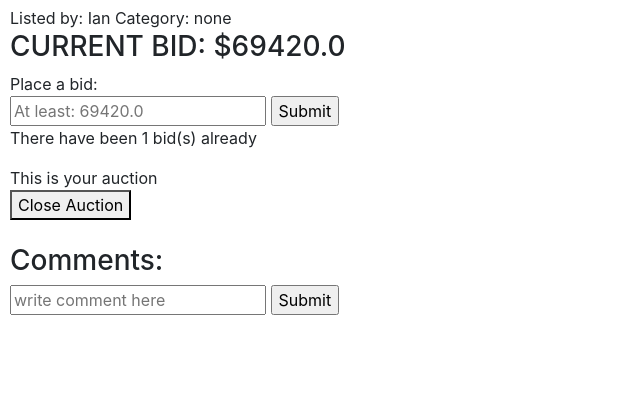
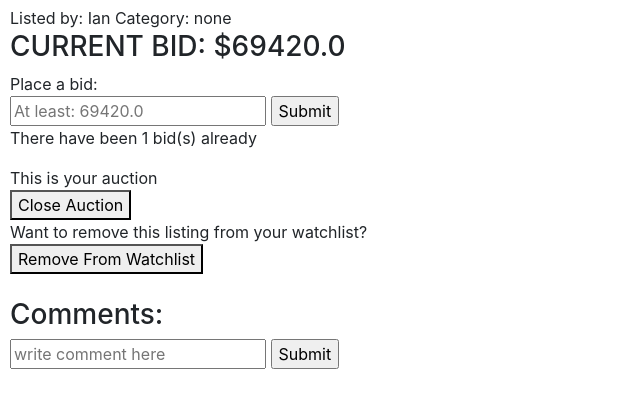
Before and after one commit to ithompson813/cs33week2, a Django app: a page that uses commerce/auctions/templates/auctions/listings/listing.html in a window 1280 px wide. Shown: the part 245-653 px from the top of the page, without its empty margins (0-640 px from the left). Run offline with Django 3.2, Linux system fonts and the light colour scheme; a user stored in the database is signed in; data comes from the database, SQL or seed files in the repository; both versions use the stored data as it was after the commit; some libraries are stand-ins or nearby versions.

Commit message:
added watchlist, all functionality complete

```diff
--- a/commerce/auctions/models.py
+++ b/commerce/auctions/models.py
@@ -1,10 +1,5 @@
 from django.contrib.auth.models import AbstractUser
 from django.db import models
-
-
-class User(AbstractUser):
-    pass
-
 
 
 # define possible categories
@@ -37,6 +32,11 @@ class Listing(models.Model):
         return self.title.replace(" ", "-")
 
 
+class User(AbstractUser):
+    saved_listing = models.ManyToManyField(Listing, related_name="watchlist")
+
+
+
 class Bid(models.Model):
     amount = models.FloatField(max_length=10, default=0)
     bidder = models.ForeignKey('User', on_delete=models.CASCADE)
--- a/commerce/auctions/templates/auctions/listings/listing.html
+++ b/commerce/auctions/templates/auctions/listings/listing.html
@@ -49,7 +49,40 @@
 
                 <h1> You Won! </h1>
 
+            {% else %}
+
+                <h1> {{bid.bidder}} Won! </h1>
+
             {% endifequal %}
+
+    {% endif %}
+
+    {% if user.is_authenticated %}
+
+        {% if listing not in watchlist %}
+
+            <h7> Want to save this listing? </h7>
+
+            <form action = "{% url 'save_listing' %}">
+                <input type="hidden" name = "listing" value="{{listing}}">
+                <button type="submit"> Add To Watchlist </button>
+            </form>
+
+        {% else %}
+
+            <h7> Want to remove this listing from your watchlist? </h7>
+
+            <form action = "{% url 'remove_listing' %}">
+                <input type="hidden" name = "listing" value="{{listing}}">
+                <button type="submit"> Remove From Watchlist </button>
+            </form>
+
+        {% endif %}
+
+
+    {% else %}
+
+        <h7> Sign in to save listings </h7>
 
     {% endif %}
 
--- a/commerce/auctions/urls.py
+++ b/commerce/auctions/urls.py
@@ -10,6 +10,8 @@ urlpatterns = [
     path("categories", views.category_list, name="categories"),
     path("categories/<str:category>", views.category_options, name="category_options"),
     path("watchlist", views.watchlist, name="watchlist"),
+    path("save_listing", views.save_listing, name="save_listing"),
+    path("remove_listing", views.remove_listing, name="remove_listing"),
     path("create", views.create, name="create"),
     path("listings/<str:listing>", views.listing, name="listing"),
     path("bid", views.bid, name="bid"),
--- a/commerce/auctions/views.py
+++ b/commerce/auctions/views.py
@@ -14,7 +14,8 @@ def index(request):
 
     return render(request, "auctions/index.html", {
 
-        "listings": Listing.objects.filter(is_active=True)
+        "listings": Listing.objects.filter(is_active=True),
+        "header_text": "All Active Listings"
 
     })
 
@@ -89,10 +90,6 @@ def category_options(request, category):
         "category": category
 
     })
-
-def watchlist(request):
-    return render(request, "auctions/index.html")
-
 
 # django form for creating a new listing
 class NewListingForm(forms.Form):
@@ -175,7 +172,8 @@ def listing(request, listing):
         'bid': highest_bid,
         "bid_count": all_bids.count(),
         "current_user": request.user,
-        "comments": comments
+        "comments": comments,
+        "watchlist": request.user.saved_listing.all()
 
     })
 
@@ -249,3 +247,53 @@ def comment(request):
 
     # return user to listing page
     return (listing(request, item))
+
+
+
+@login_required
+def watchlist(request):
+
+    saved_listings = request.user.saved_listing.all()
+
+    return render(request, "auctions/index.html", {
+
+        "listings": saved_listings,
+        "header_text": "Watchlist"
+
+    })
+
+@login_required
+def save_listing(request):
+
+    # retrieve data from html form
+    title = request.GET.get('listing')
+
+    # save listing to variable
+    item = Listing.objects.get(title=title)
+
+    # add listing to user's watchlist
+    request.user.saved_listing.add(item)
+    request.user.save()
+
+    print(request.user.saved_listing.all())
+
+    return listing(request, item)
+
+
+
+@login_required
+def remove_listing(request):
+
+    # retrieve data from html form
+    title = request.GET.get('listing')
+
+    # save listing to variable
+    item = Listing.objects.get(title=title)
+
+    # add listing to user's watchlist
+    request.user.saved_listing.remove(item)
+    request.user.save()
+
+    print(request.user.saved_listing.all())
+
+    return listing(request, item)
```
Also changed, not shown: commerce/auctions/templates/auctions/index.html (+9 -6 lines), commerce/auctions/migrations/0012_user_saved_listing.py (added), commerce/db.sqlite3.
